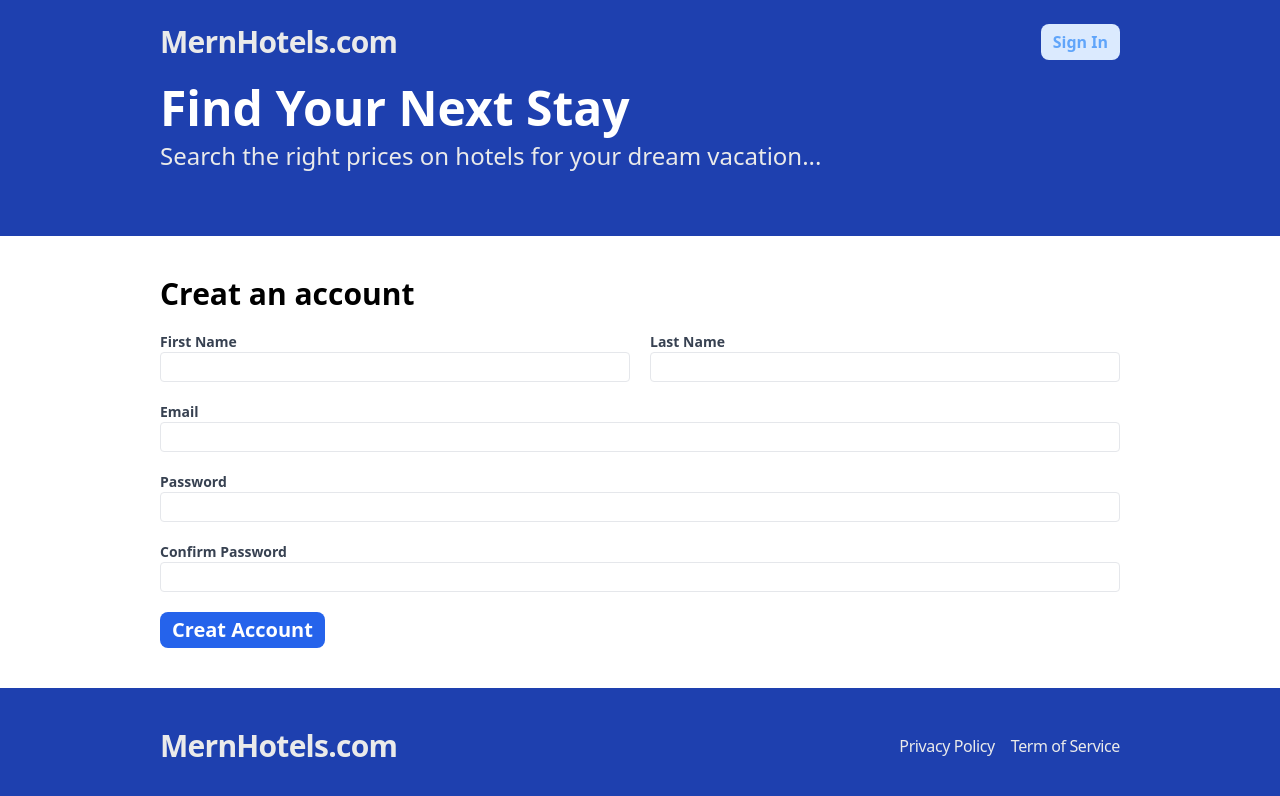
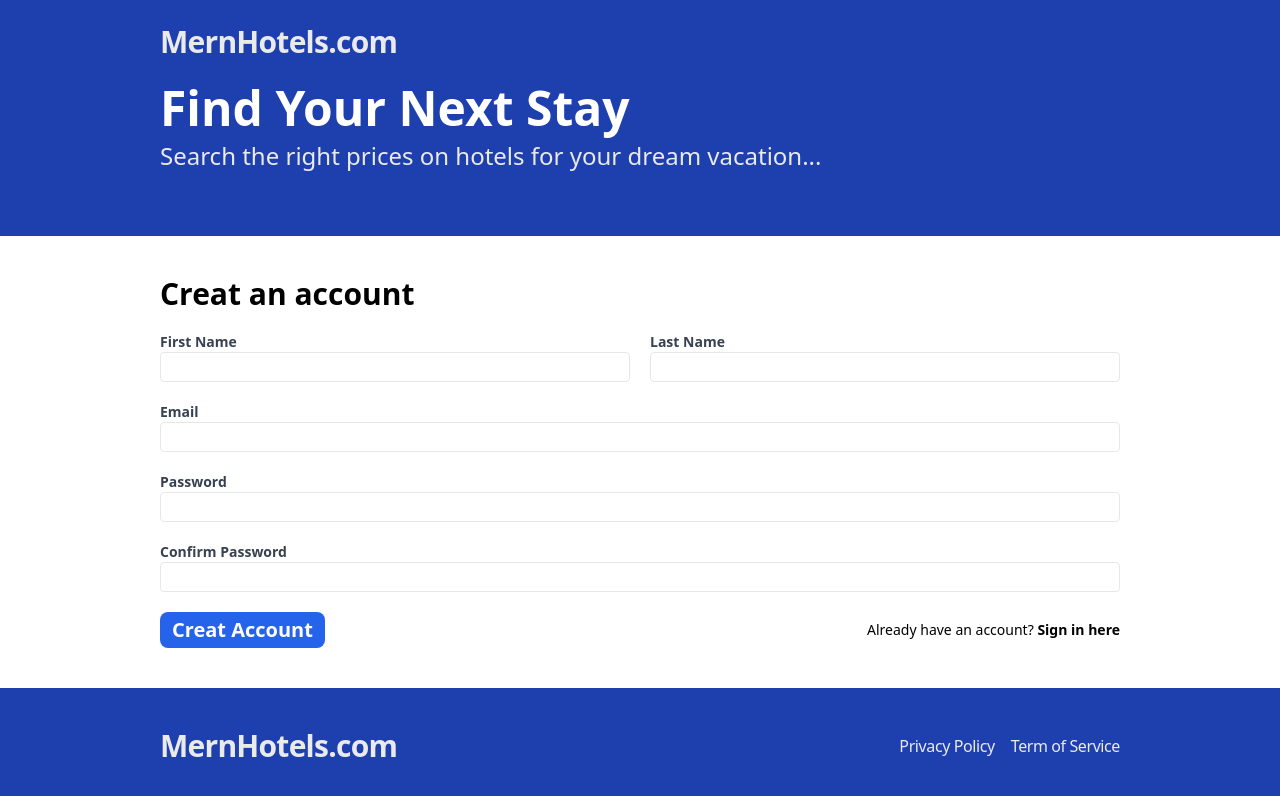
Before and after one commit to KaiIemsawat/MERN-HotelBooking, a React (Vite) app in the folder frontend/: page /register in a window 1280 px wide. Shown: the top 796 px of the page. Built offline with nearby package versions, Linux system fonts and the light colour scheme; no server answers.

Commit message:
remove signin button from header if register page

```diff
--- a/frontend/src/components/Header.tsx
+++ b/frontend/src/components/Header.tsx
@@ -5,11 +5,11 @@ import SignOutButton from "./SignOutButton";
 
 const Header = () => {
   const { isLoggedIn } = useAppContext();
+
   const location = useLocation();
-
   let urlLocation: string = location.pathname;
 
-  console.log(location.pathname);
+  console.log(urlLocation);
 
   return (
     <div className="bg-blue-800 py-6">
@@ -36,7 +36,8 @@ const Header = () => {
               </Link>
               <SignOutButton />
             </>
-          ) : urlLocation === "/sign-in" ? null : (
+          ) : urlLocation === "/sign-in" ? null : urlLocation ===
+            "/register" ? null : (
             <Link
               to="/sign-in"
               className="flex items-center rounded-lg bg-blue-100 px-3 font-bold text-blue-400 duration-300 hover:bg-blue-600 hover:text-white hover:shadow-lg"
--- a/frontend/src/pages/Register.tsx
+++ b/frontend/src/pages/Register.tsx
@@ -2,7 +2,7 @@ import { useForm } from "react-hook-form";
 import { useMutation, useQueryClient } from "react-query";
 import * as apiClient from "../api-client";
 import { useAppContext } from "../contexts/AppContext";
-import { useNavigate } from "react-router-dom";
+import { Link, useNavigate } from "react-router-dom";
 
 export type RegisterFromData = {
   firstName: string;
@@ -111,13 +111,19 @@ const Register = () => {
           <span className="text-red-500">{errors.confirmPassword.message}</span>
         )}
       </label>
-      <span>
+      <span className="flex flex-col items-start justify-between gap-3 sm:flex-row sm:items-center">
         <button
           type="submit"
           className="rounded-lg bg-blue-600 p-2 px-3 py-1 text-xl font-bold text-white duration-300 hover:bg-blue-100 hover:text-blue-400 hover:shadow-lg"
         >
           Creat Account
         </button>
+        <span className="text-sm">
+          Already have an account?{" "}
+          <Link to="/sign-in" className="font-semibold hover:underline">
+            Sign in here
+          </Link>
+        </span>
       </span>
     </form>
   );
```
